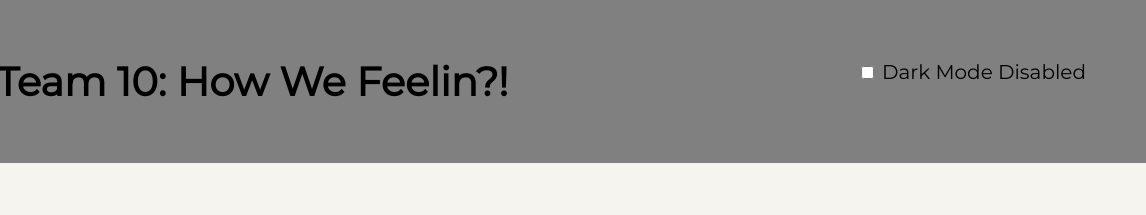
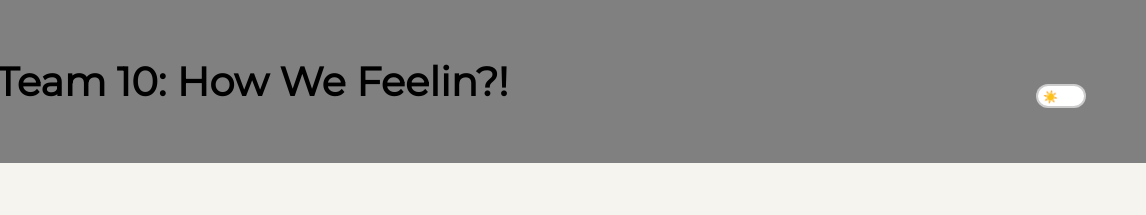
Before and after one commit to cse110-sp24-group10/warmup-exercise, a plain HTML site: page index.html in a window 1280 px wide. Shown: the top 215 px of the page, 134-1280 px from the left. Drawn offline with Linux system fonts and the light colour scheme.

Commit message:
icons for darkmode

```diff
--- a/index.html
+++ b/index.html
@@ -37,10 +37,25 @@
 
         <h1 id="main-title">Team 10: How We Feelin?!</h1>
 
+        <!--
         <div class="darkControls">
         <input type="checkbox" id="darkCB" class="checkbox">
         <label id="darkStatus">Dark Mode Disabled</label>
         </div>
+        -->
+
+        <div class="darkControls">
+            <input type="checkbox" id="darkCB" class="checkbox">
+            <label for="darkCB" class="toggle">
+                <span class="slider">
+                    <span class="icon sun">☀️</span>
+                    <span class="icon moon">🌙</span>
+                </span>
+            </label>
+        </div>
+
+
+
 
     </div>
 
@@ -115,7 +130,7 @@
         });
         */
 
-        document.getElementById('darkCB').addEventListener('change', function() {
+        /*document.getElementById('darkCB').addEventListener('change', function() {
             if (this.checked) {
                 document.body.classList.add('dark-mode');
                 document.getElementById("darkStatus").textContent="Dark Mode Enabled";
@@ -125,7 +140,21 @@
                 document.body.classList.remove('dark-mode');
                 document.getElementById("darkStatus").textContent="Dark Mode Disabled";
             }
+        });*/
+
+        document.getElementById('darkCB').addEventListener('change', function() {
+            if (this.checked) {
+                document.body.classList.add('dark-mode');
+            } else {
+                document.body.classList.remove('dark-mode');
+            }
         });
+
+
+
+
+
+
         // Submit button functionality
         document.getElementById('submit').addEventListener('click', function() {
             const sentiment = document.querySelector('input[name="sentiment"]:checked').value;
--- a/styles.css
+++ b/styles.css
@@ -93,11 +93,80 @@ h1 {
   grid-column-end: 1;
 }
 
+/*.darkControls {
+  position: absolute;
+  top: 60px;
+  right: 60px;
+}*/
+
 .darkControls {
   position: absolute;
   top: 60px;
   right: 60px;
+  display: inline-block;
+  width: 50px;
+  height: 24px;
 }
+
+.checkbox {
+  opacity: 0;
+  width: 0;
+  height: 0;
+}
+
+.toggle {
+  position: relative;
+  cursor: pointer;
+  display: block;
+  width: 100%;
+  height: 100%;
+  background-color: #ccc;
+  border-radius: 50px;
+  transition: background-color 0.2s;
+}
+
+.slider {
+  position: absolute;
+  top: 2px;
+  left: 2px;
+  right: 2px;
+  bottom: 2px;
+  background-color: white;
+  border-radius: 50px;
+  transition: transform 0.2s;
+  display: flex;
+  align-items: center;
+  justify-content: space-between;
+  padding: 0 5px;
+}
+
+.icon {
+  display: flex;
+  justify-content: center;
+  align-items: center;
+  transition: opacity 0.2s;
+}
+
+.sun, .moon {
+  font-size: 12px;  /* Adjust font size as needed */
+}
+
+.checkbox:not(:checked) + .toggle .slider .moon {
+  opacity: 0;
+}
+
+.checkbox:checked + .toggle .slider .sun {
+  opacity: 0;
+}
+
+.checkbox:checked + .toggle {
+  background-color: #666;
+}
+
+.checkbox:checked + .toggle .slider {
+  transform: translateX(26px);
+}
+
 
 .feedback-icon.selected {
   transform: scale(1.5);
```
Also changed, not shown: icons/moon.png (added), icons/sun.png (added).
